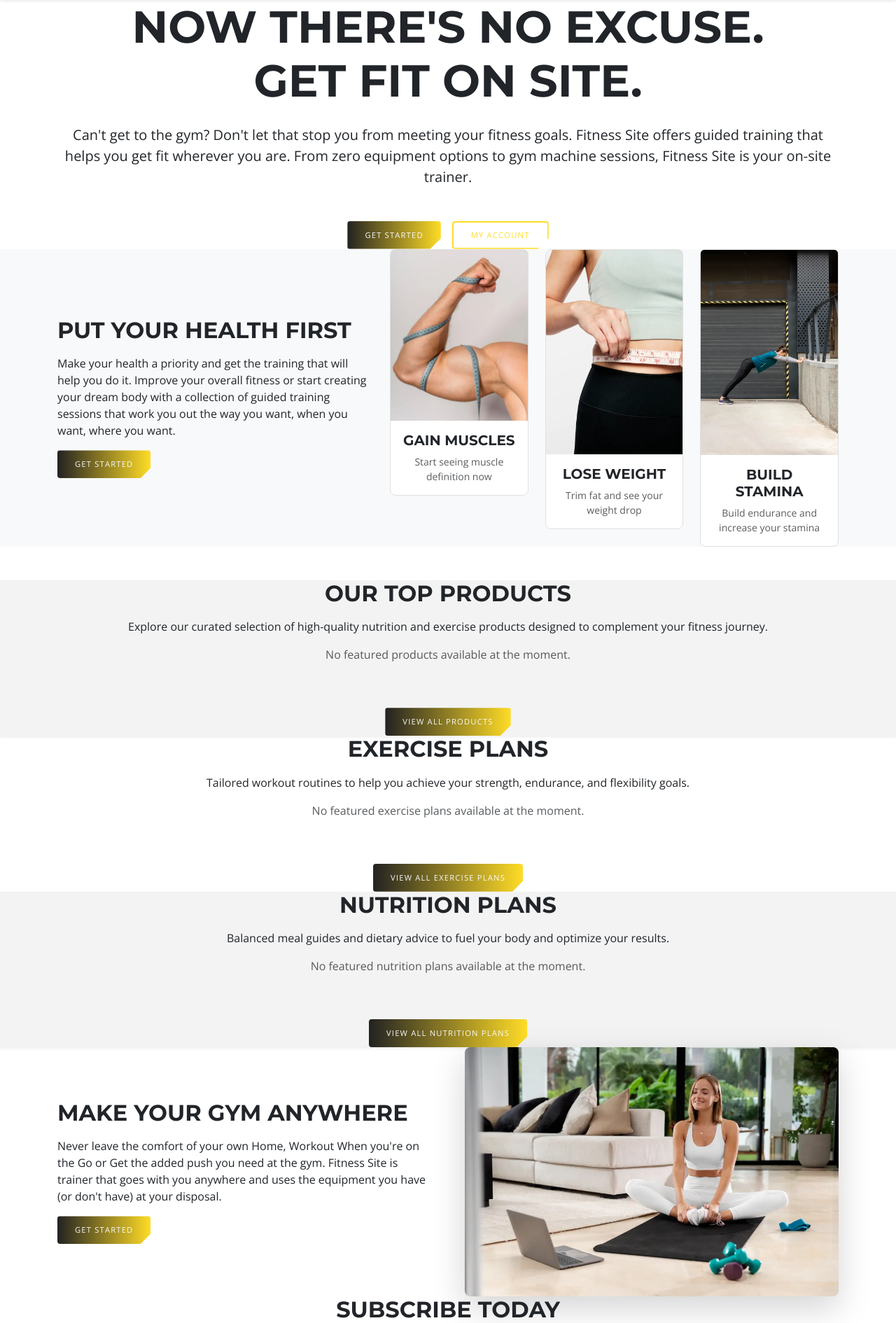
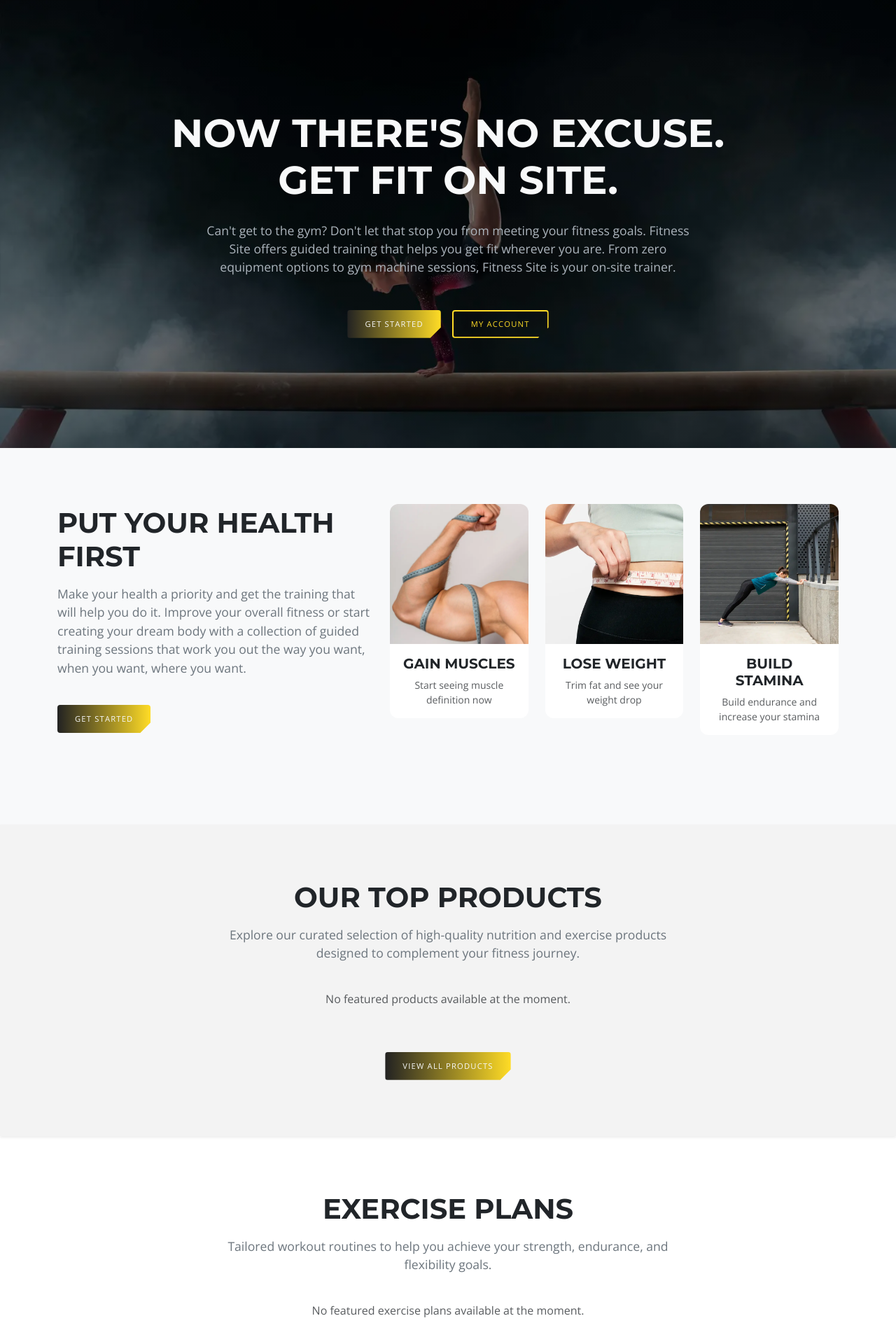
Before and after one commit to ThomasOttosson/fitness_community_by_t, a Django app: template templates/public-pages/home.html in a window 1280 px wide. Shown: the part 56-1946 px from the top of the page at 70% size. Run offline with Django 4.2, Linux system fonts and the light colour scheme; the template is opened without the code that fills it, so the values that code supplies are empty; some libraries are stand-ins or nearby versions.

Commit message:
added hover-accent, hero-section, hero-section h1, hero-section p, section-padding, section-heading, section-subheading, featured-card img & hover, text-image-section, text-image-section img to style.css

```diff
--- a/static/css/style.css
+++ b/static/css/style.css
@@ -247,3 +247,74 @@ button:hover, .custom-btn:hover {
     background-color: var(--dashboard-primary-icon-bg) !important;
     color: var(--dark-text) !important;
 }
+
+.hover-accent:hover {
+    color: var(--primary-accent) !important;
+    transition: color 0.3s ease-in-out;
+}
+
+.hero-section {
+    background: linear-gradient(rgba(0, 0, 0, 0.5), rgba(0, 0, 0, 0.5)),
+        url("/static/images/hero_bg.webp") no-repeat center center;
+    background-size: cover;
+    color: var(--light-text);
+    padding: 100px 0;
+    text-align: center;
+    min-height: 80vh;
+    display: flex;
+    align-items: center;
+    justify-content: center;
+}
+.hero-section h1 {
+    font-size: 3.5rem;
+    margin-bottom: 20px;
+    line-height: 1.2;
+}
+.hero-section p {
+    font-size: 1.1rem;
+    max-width: 700px;
+    margin: 0 auto 40px;
+    color: var(--secondary-text-dark-bg);
+}
+
+.section-padding {
+    padding: 80px 0;
+}
+
+.section-heading {
+    font-size: 2.5rem;
+    color: var(--dark-text);
+    margin-bottom: 20px;
+}
+.section-subheading {
+    font-size: 1.1rem;
+    color: var(--secondary-text-light-bg);
+    margin-bottom: 40px;
+    max-width: 700px;
+    margin-left: auto;
+    margin-right: auto;
+}
+
+.featured-card {
+    border: none;
+    border-radius: 0.75rem;
+    overflow: hidden;
+    transition: transform 0.2s ease-in-out, box-shadow 0.2s ease-in-out;
+}
+.featured-card img {
+    height: 200px;
+    object-fit: cover;
+}
+.featured-card:hover {
+    transform: translateY(-5px);
+    box-shadow: 0 10px 20px rgba(0,0,0,0.1);
+}
+
+.text-image-section {
+    background-color: var(--highlight-bg);
+}
+.text-image-section img {
+    border-radius: 0.75rem;
+    max-height: 400px;
+    object-fit: cover;
+}
```
